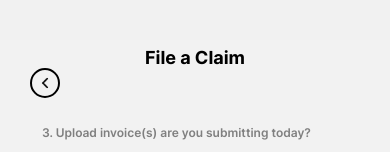
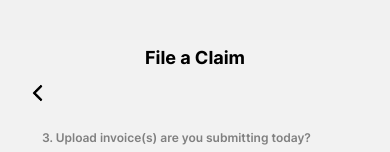
Before and after one commit to NIKHILBABUTHUNGAMITTA/StickerSmash, a React Native app: screen /FileClaimScreen2 in a window 390 px wide. Shown: the top 152 px of the page. Built offline with nearby package versions, Linux system fonts and the light colour scheme.

Commit message:
commit$#18
servicing page is added

```diff
--- a/App.js
+++ b/App.js
@@ -17,6 +17,7 @@ import NoClaimsFoundPage from './components/NoClaimsFoundPage';
 import FileClaimScreen1 from './components/FileClaimScreen1';
 import FileClaimScreen2 from './components/FileClaimScreen2';
 import FileClaimScreen3 from './components/FileClaimScreen3';
+import Servicing from './components/Servicing';
 
 const Stack = createNativeStackNavigator();
 
@@ -67,6 +68,7 @@ export default class App extends React.Component {
 
           <NavigationContainer>
             <Stack.Navigator screenOptions={{ headerShown: false }}>
+
               <Stack.Screen name='Login' component={Login} />
               <Stack.Screen name='Dashboard' component={Dashboard} />
               <Stack.Screen name='PolicyInformation' component={PolicyInformation} />
@@ -76,6 +78,7 @@ export default class App extends React.Component {
               <Stack.Screen name='FileClaimScreen1' component={FileClaimScreen1} />
               <Stack.Screen name='FileClaimScreen2' component={FileClaimScreen2} />
               <Stack.Screen name='FileClaimScreen3' component={FileClaimScreen3} />
+              <Stack.Screen name="Servicing" component={Servicing} />
             </Stack.Navigator>
           </NavigationContainer>
           <StatusBar style="auto" />
--- a/components/ClaimHistory.js
+++ b/components/ClaimHistory.js
@@ -7,7 +7,7 @@ import TabNavigation from './TabNavigation';
 
 const ClaimHistory = () => {
   const navigation = useNavigation();
-  const [value, setValue] = useState(["sridhar"]);
+  const [value, setValue] = useState(["d"]);
 
   return (
     <>
@@ -68,7 +68,6 @@ const styles = StyleSheet.create({
   nextBtn: {
     width: 8,
     height: 12,
-
   },
   claimTitle: {
     fontSize: 16,
@@ -126,13 +125,13 @@ const styles = StyleSheet.create({
     flex: 1,
   },
   backbutton: {
-    width: 30,
-    height: 30,
+    width: 35,
+    height: 40,
     marginHorizontal: 20,
-    marginVertical: 10,
+    marginVertical: 5,
     tintColor: 'black',
-    borderWidth: 2,
-    borderColor: 'black',
-    borderRadius: 30,
+    // borderWidth: 2,
+    // borderColor: 'black',
+    // borderRadius: 30,
   },
 })
--- a/components/CliamHistoryDetails.js
+++ b/components/CliamHistoryDetails.js
@@ -151,13 +151,10 @@ const styles = StyleSheet.create({
         flex: 1,
     },
     backbutton: {
-        width: 30,
-        height: 30,
+        width: 35,
+        height: 40,
         marginHorizontal: 20,
-        marginVertical: 10,
+        marginVertical: 5,
         tintColor: 'black',
-        borderWidth: 2,
-        borderColor: 'black',
-        borderRadius: 30,
     },
 })
--- a/components/FileClaimScreen1.js
+++ b/components/FileClaimScreen1.js
@@ -47,7 +47,7 @@ const FileClaimScreen1 = () => {
                     </View>
 
                     <View style={styles.formItem}>
-                        <Text style={[styles.formLabel,styles.formheaders]}>2. Reason for VET Visiting<Text style={{ color: "#F81919" }}> *</Text></Text>
+                        <Text style={[styles.formLabel, styles.formheaders]}>2. Reason for VET Visiting<Text style={{ color: "#F81919" }}> *</Text></Text>
 
                         {/* --- row1---- */}
                         <View style={styles.checkboxes}>
@@ -57,7 +57,7 @@ const FileClaimScreen1 = () => {
                                     value={isChecked} onValueChange={setChecked} />
                                 <Text style={styles.label}>Preventive visit</Text>
                             </View>
-                            <View style={[styles.checkboxContainer,{marginLeft:64}]}>
+                            <View style={[styles.checkboxContainer, { marginLeft: 64 }]}>
                                 <CheckBox
                                     style={styles.checkbox} color={isChecked ? 'grey' : undefined}
                                     value={isChecked} onValueChange={setChecked} />
@@ -73,10 +73,10 @@ const FileClaimScreen1 = () => {
                                     value={isChecked} onValueChange={setChecked} />
                                 <Text style={styles.label}>Vomiting/upset stomach</Text>
                             </View>
-                            <View style={[styles.checkboxContainer,{marginLeft:10}]}>
+                            <View style={[styles.checkboxContainer, { marginLeft: 10 }]}>
                                 <CheckBox
                                     style={styles.checkbox} color={isChecked ? 'grey' : undefined}
-                                    value={isChecked} onValueChange={setChecked} />
+                                    value={isChecked} />
                                 <Text style={styles.label}>Skin infection</Text>
                             </View>
                         </View>
@@ -89,7 +89,7 @@ const FileClaimScreen1 = () => {
                                     value={isChecked} onValueChange={setChecked} />
                                 <Text style={styles.label}>Ear infection</Text>
                             </View>
-                            <View style={[styles.checkboxContainer,{marginLeft:80}]}>
+                            <View style={[styles.checkboxContainer, { marginLeft: 80 }]}>
                                 <CheckBox
                                     style={styles.checkbox} color={isChecked ? 'grey' : undefined}
                                     value={isChecked} onValueChange={setChecked} />
@@ -109,7 +109,7 @@ const FileClaimScreen1 = () => {
 
 
                         <TextInput multiline={true} maxLength={2000}
-                            style={[styles.formControl, { height:86, textAlignVertical: 'top', justifyContent: 'flex-start',marginVertical:3,}]}
+                            style={[styles.formControl, { height: 86, textAlignVertical: 'top', justifyContent: 'flex-start', marginVertical: 3, }]}
                             placeholder="Enter details maximum of 2000 characters are allowed" />
                     </View>
 
@@ -167,7 +167,7 @@ const styles = StyleSheet.create({
         fontWeight: "500",
         color: "grey",
         paddingHorizontal: 5,
-        marginTop:10,
+        marginTop: 10,
     },
 
     form: {
@@ -202,7 +202,7 @@ const styles = StyleSheet.create({
         justifyContent: 'center',
         padding: 15,
         marginHorizontal: 40,
-        marginVertical:30,
+        marginVertical: 30,
         borderRadius: 15,
     },
     nextText: {
@@ -221,13 +221,10 @@ const styles = StyleSheet.create({
         flex: 1,
     },
     backbutton: {
-        width: 30,
-        height: 30,
-        marginHorizontal: 30,
-        marginBottom: 15,
+        width: 35,
+        height: 40,
+        marginHorizontal: 20,
+        marginBottom: 5,
         tintColor: 'black',
-        borderWidth: 2,
-        borderColor: 'black',
-        borderRadius: 30,
     },
 })
--- a/components/FileClaimScreen2.js
+++ b/components/FileClaimScreen2.js
@@ -141,8 +141,8 @@ const styles = StyleSheet.create({
         marginVertical: 5,
     },
     label: {
-        marginHorizontal:10,
-        marginVertical:2,
+        marginHorizontal: 10,
+        marginVertical: 2,
         fontFamily: FontFamily.interMedium,
         fontSize: 11,
         textAlign: 'justify',
@@ -200,13 +200,10 @@ const styles = StyleSheet.create({
         flex: 1,
     },
     backbutton: {
-        width: 30,
-        height: 30,
-        marginHorizontal: 30,
-        marginBottom: 15,
+        width: 35,
+        height: 40,
+        marginHorizontal: 20,
+        marginVertical: 5,
         tintColor: 'black',
-        borderWidth: 2,
-        borderColor: 'black',
-        borderRadius: 30,
     },
 })
--- a/components/FileClaimScreen3.js
+++ b/components/FileClaimScreen3.js
@@ -63,14 +63,11 @@ const styles = StyleSheet.create({
         fontWeight: '700',
     },
     backbutton: {
-        width: 30,
-        height: 30,
-        marginHorizontal: 30,
-        marginBottom: 15,
+        width: 35,
+        height: 40,
+        marginBottom:5,
+        marginHorizontal: 20,
         tintColor: 'black',
-        borderWidth: 2,
-        borderColor: 'black',
-        borderRadius: 30,
     },
     image34: {
         alignSelf: 'center',
--- a/components/NoClaimsFoundPage.js
+++ b/components/NoClaimsFoundPage.js
@@ -178,13 +178,10 @@ const styles = StyleSheet.create({
     flex: 1,
   },
   backbutton: {
-    width: 30,
-    height: 30,
+    width: 35,
+    height: 40,
     marginHorizontal: 20,
-    marginVertical: 10,
-    tintColor: "black",
-    borderWidth: 2,
-    borderColor: "black",
-    borderRadius: 30,
+    marginVertical: 5,
+    tintColor: 'black',
   },
 });
--- a/components/PolicyInformation.js
+++ b/components/PolicyInformation.js
@@ -131,13 +131,10 @@ export default PolicyInformation
 
 const styles = StyleSheet.create({
     backbutton: {
-        width: 30,
-        height: 30,
-        marginHorizontal: 30,
+        width: 35,
+        height: 40,
+        marginHorizontal: 20,
         tintColor: 'black',
-        borderWidth: 2,
-        borderColor: 'black',
-        borderRadius: 30,
     },
     policyItem2: {
         flexDirection: 'row',
@@ -200,7 +197,6 @@ const styles = StyleSheet.create({
         margin: 8,
     },
     userImage: {
-        marginTop: 5,
         alignSelf: 'center'
     },
     userLogo: {
--- a/components/Servicing.js
+++ b/components/Servicing.js
@@ -0,0 +1,183 @@
+import { useNavigation } from "@react-navigation/core";
+import React from "react";
+import { Octicons } from '@expo/vector-icons';
+import {
+    View,
+    Text,
+    StyleSheet,
+    Pressable,
+    Image,
+    TextInput,
+    ImageBackground,
+    ScrollView,
+    useWindowDimensions,
+} from "react-native";
+import { FontFamily, FontSize } from "../GlobalStyles";
+import TabNavigation from "./TabNavigation";
+
+const Servicing = () => {
+
+    const navigation = useNavigation();
+    const { width, height, fontScale } = useWindowDimensions();
+
+    return (
+        <>
+            <View style={styles.container}>
+                <ImageBackground source={require("../assets/assets/image-41.png")} style={[styles.flexCoulmn, { height: height / 2.8 }]} resizeMode="cover">
+                    <View style={{ padding: 20, marginBottom: 7, }} />
+                    <View style={styles.body}>
+                        <Text style={styles.header}>Servicing</Text>
+                        <Image style={styles.photoalice} source={require("../assets/assets/photo--alice.png")} />
+                        <ScrollView style={styles.card}>
+                            {/* First option */}
+                            <Pressable style={styles.clickOption} onPress={() => alert("Increase Coverage")}>
+                                <View style={styles.blurBg}>
+                                    <Octicons name="shield-check" size={19} color="#0601B4" />
+                                </View>
+                                <View style={styles.innerText}>
+                                    <Text style={styles.firstheader}>Increase Coverage</Text>
+                                    <Text style={styles.secondheader}>Manage your sum assured</Text>
+                                </View>
+                                <Image
+                                    style={styles.nextBtn}
+                                    source={require('../assets/assets/icon--light--month-chevron10.png')}
+                                />
+                            </Pressable>
+
+                            {/* second option  */}
+                            <Pressable style={styles.clickOption} onPress={() => alert("Additional Coverage")}>
+                                <View style={styles.blurBg}>
+                                    <Octicons name="shield-check" size={19} color="#0601B4" />
+                                </View>
+                                <View style={styles.innerText}>
+                                    <Text style={styles.firstheader}>Additional Coverage</Text>
+                                    <Text style={styles.secondheader}>Add-ins in policy</Text>
+                                </View>
+                                <Image
+                                    style={styles.nextBtn}
+                                    source={require('../assets/assets/icon--light--month-chevron10.png')}
+                                />
+                            </Pressable>
+
+                            {/* third option */}
+                            <Pressable style={styles.clickOption} onPress={() => alert("Change Ownership")}>
+                                <View style={styles.blurBg}>
+                                    <Octicons name="shield-check" size={19} color="#0601B4" />
+                                </View>
+                                <View style={styles.innerText}>
+                                    <Text style={styles.firstheader}>Change Ownership</Text>
+                                    <Text style={styles.secondheader}>Change your Pet’s ownership</Text>
+                                </View>
+                                <Image
+                                    style={styles.nextBtn}
+                                    source={require('../assets/assets/icon--light--month-chevron10.png')}
+                                />
+                            </Pressable>
+
+                            {/* fourth option */}
+                            <Pressable style={styles.clickOption} onPress={() => alert("Renew my Policy")}>
+                                <View style={styles.blurBg}>
+                                    <Octicons name="shield-check" size={19} color="#0601B4" />
+                                </View>
+                                <View style={styles.innerText}>
+                                    <Text style={styles.firstheader}>Renew My Policy</Text>
+                                    <Text style={styles.secondheader}>Policy renewal</Text>
+                                </View>
+                                <Image
+                                    style={styles.nextBtn}
+                                    source={require('../assets/assets/icon--light--month-chevron10.png')}
+                                />
+                            </Pressable>
+                        </ScrollView>
+                    </View>
+
+                </ImageBackground>
+            </View>
+            <TabNavigation />
+        </>
+    )
+}
+
+export default Servicing
+
+const styles = StyleSheet.create({
+    container: {
+        flex: 1,
+    },
+    body: {
+        marginHorizontal: 20,
+    },
+    header: {
+        fontWeight: "700",
+        fontSize: 20,
+        fontFamily: FontFamily.subHeadlineMain,
+    },
+    photoalice: {
+        width: 76,
+        height: 76,
+        marginTop: 30,
+    },
+    flexCoulmn: {
+        flexDirection: 'column',
+        borderRadius:30,
+    },
+    card: {
+        marginHorizontal: -5,
+        marginVertical: 35,
+        padding: 10,
+        height: 255,
+        backgroundColor: '#FFFFFF',
+        borderRadius: 35,
+        shadowColor: 'black',
+        shadowOpacity: 0.5,
+        shadowRadius: 10,
+        shadowOffset: {
+            width: 3,
+            height: 3,
+        },
+        elevation: 15,
+    },
+    clickOption: {
+        flexDirection: "row",
+        alignItems: 'center',
+        justifyContent: "space-between",
+        margin: 6,
+    },
+    emoji: {
+        tintColor: "#0601B4",
+    },
+    innerText: {
+        flexDirection: "column",
+        marginVertical: 5,
+        alignSelf: 'flex-start',
+        paddingHorizontal: 60,
+        position: 'absolute'
+    },
+    blurBg: {
+        padding: 13,
+        backgroundColor: "whitesmoke",
+        width: 47,
+        height: 45,
+        borderRadius: 40,
+        alignItems: 'center',
+    },
+    firstheader: {
+        fontSize: 13,
+        fontWeight: "500",
+        fontFamily: FontFamily.subHeadlineMain,
+        textAlign: 'left',
+        color: "#181D27",
+    },
+    secondheader: {
+        fontSize: 11,
+        fontFamily: FontFamily.bodyMain,
+        fontWeight: "400",
+        paddingVertical: 5,
+        color: "#ABABAB"
+    },
+    nextBtn: {
+        width: 9,
+        height: 14,
+        marginHorizontal: 17,
+    },
+})
--- a/components/TabNavigation.js
+++ b/components/TabNavigation.js
@@ -17,7 +17,7 @@ const TabNavigation = () => {
             </Pressable>
 
             {/* ---- Servicing----- */}
-            <Pressable onPress={() => alert("Servicing is clicked")}>
+            <Pressable onPress={() => navigation.navigate("Servicing")}>
                 <View style={styles.innerIcons}>
                     <Image resizeMode={'cover'} source={require('../assets/assets/1-1.png')} style={styles.logo} />
                     <Text style={styles.logoText}>Servicing</Text>
```
Also changed, not shown: assets/assets/emoji.png (renamed from assets/assets/emoji@3x.png), assets/assets/image-41.png (renamed from assets/assets/image-41@3x.png), components/MyAccount.js (added).
